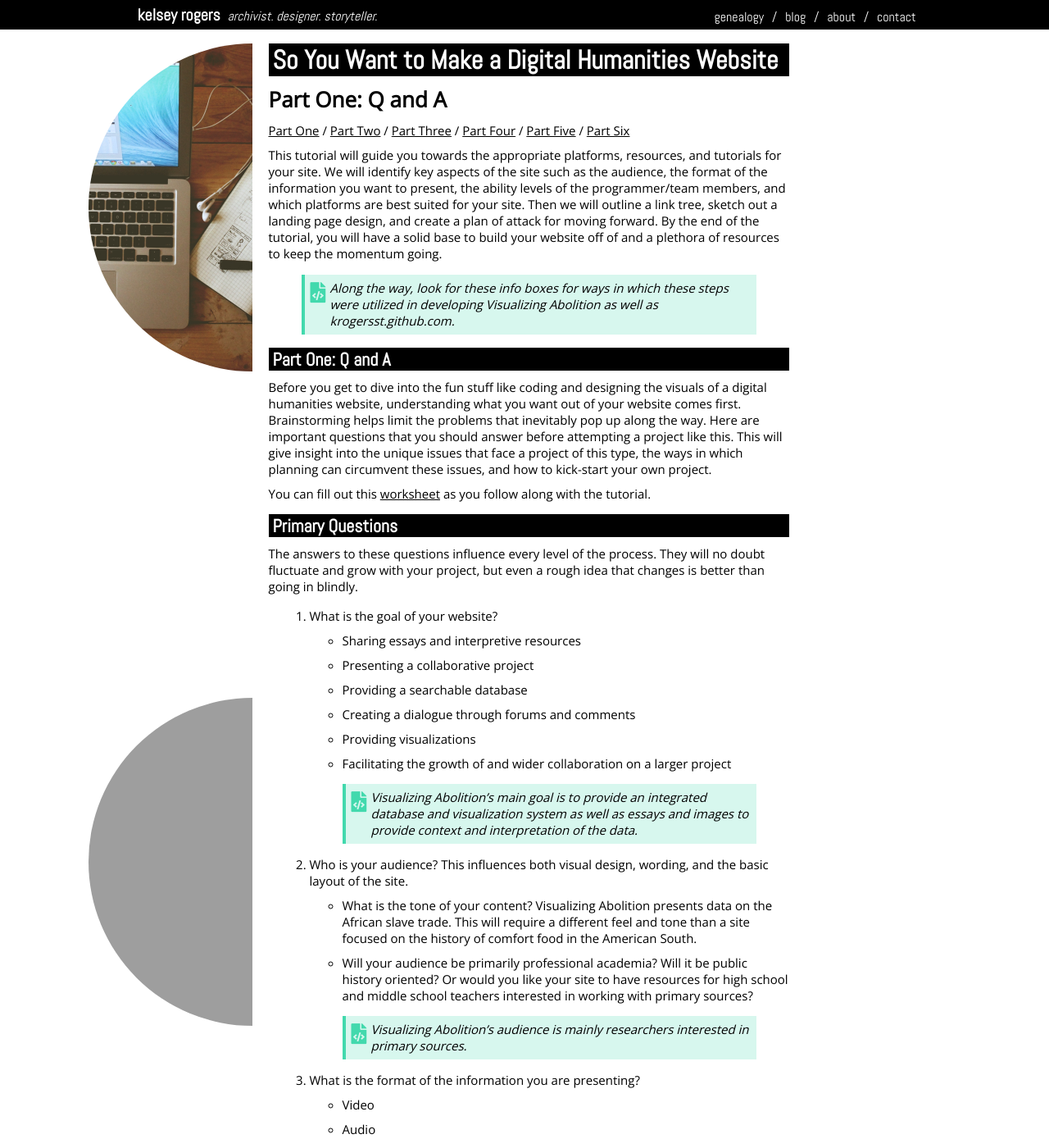
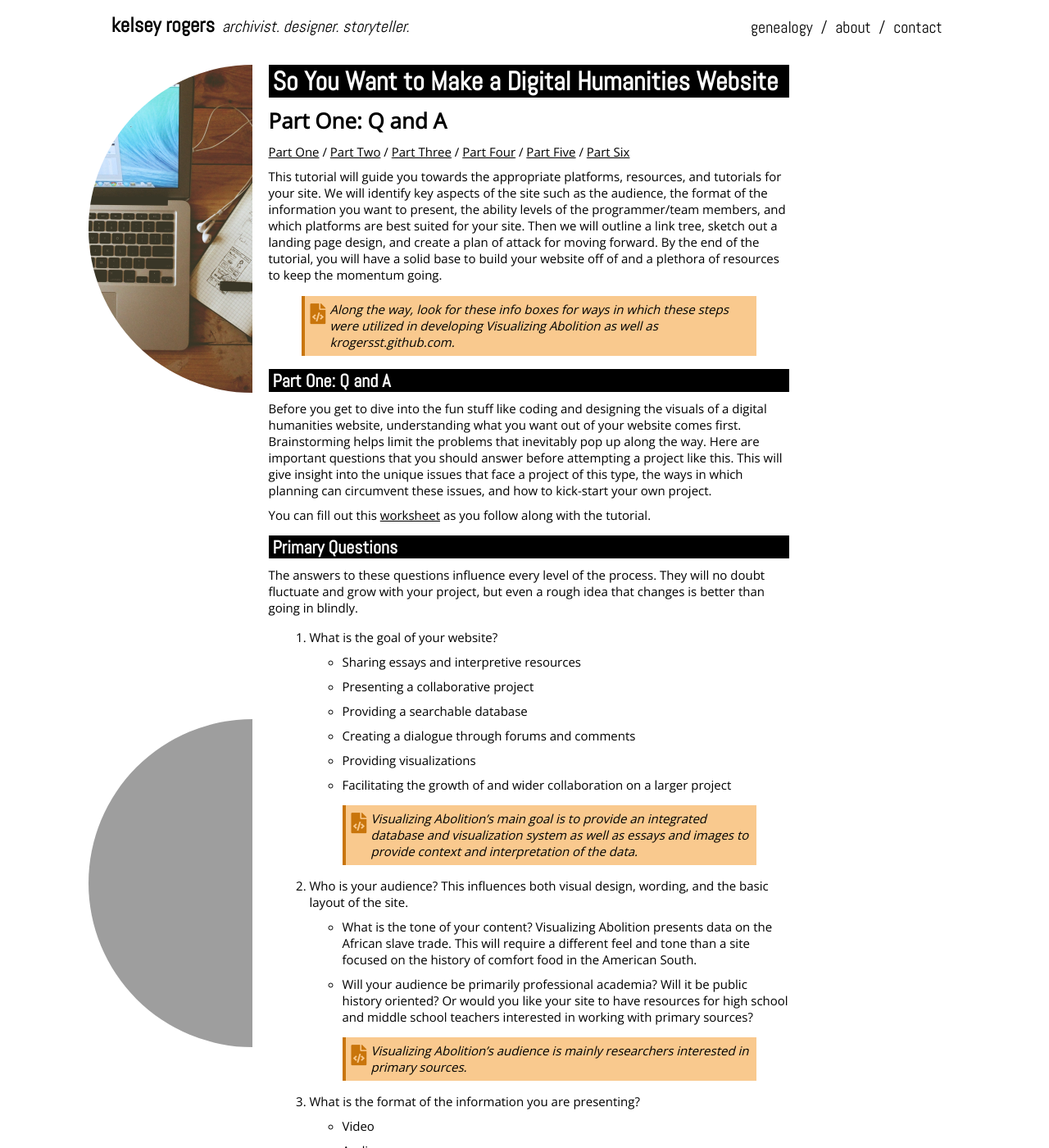
Before and after one commit to krogersst/krogersst.github.io, a Jekyll site: the page built from _posts/2018-02-23-digital-humanities-website.md, in a window 1280 px wide and 1400 px high. Shown: the whole window at 82% size. Built offline with Jekyll 4.4.1, drawn with Linux system fonts in a browser that asks for light colours; nearby versions of some CDN libraries.

Commit message:
Mass Update - Header and Cover

```diff
--- a/_includes/header.html
+++ b/_includes/header.html
@@ -11,8 +11,6 @@
     <div class="nav-links">
       <a href="{{ "/landgren-collins" | relative_url }}">genealogy</a>
       <div> / </div>
-      <a href="{{ "/blog" | relative_url }}">blog</a>
-      <div> / </div>
       <a href="{{ "/about/" | relative_url }}">about</a>
       <div> / </div>
       <a href="{{ "/contact/" | relative_url }}">contact</a>
--- a/_sass/kmr.scss
+++ b/_sass/kmr.scss
@@ -2,7 +2,7 @@
 
 // default colors
 
-$color-main: #97ead2;
+$color-main: #F5A745;
 $background-color: white;
 $header-color: #97ead2;
 $text-accent: white;
@@ -10,6 +10,7 @@
 $code-color: #f1efef;
 $blue: #003366;
 $black: black;
+$yellow: #F5A745;
 
 
 // default fonts
@@ -25,7 +26,7 @@
 $main-margin: 5px;
 $spacing-unit: 20px !default;
 $content-width:    1000px !default;
-$wrap-mini: 75%;
+$wrap-mini: 80%;
 
 // Import partials.
 
--- a/_sass/kmr/_header.scss
+++ b/_sass/kmr/_header.scss
@@ -4,7 +4,7 @@
 .site-header {
   z-index: 100;
     width: 100%;
-    background-color: $black;
+    background: white;
 }
 
 #nav-header {
@@ -15,8 +15,8 @@
     padding: {
       left: 15px;
       right: 0px;
-      top: 5px;
-      bottom: 5px;
+      top: 15px;
+      bottom: 15px;
     }
 }
 
@@ -24,17 +24,17 @@
   font-family: $Abel;
   div {
     display: inline-block;
-    color: white;
+    color: $black;
     padding-left: 5px;
     font-style: italic;
-    font-size: 16px;
+    font-size: 20px;
     }
   a {
-      color: white;
-      font-size: 20px;
+      color: $black;
+      font-size: 25px;
       font-weight: bold;
     &:visited {
-        color: white;
+        color: $black;
       }
     &:hover {
       text-decoration: underline;
@@ -48,14 +48,15 @@
   justify-content: space-between;
   align-self: flex-end;
   a {
-  color: white;
+  color: $black;
   padding-left: 10px;
   padding-right: 10px;
   font-family: $Abel;
-  font-size: 16px;
+  font-size: 20px;
   }
   div {
-    color: white;
+    color: $black;
     font-family: $Abel;
+    font-size: 20px;
   }
 }
--- a/_sass/kmr/_home.scss
+++ b/_sass/kmr/_home.scss
@@ -12,15 +12,20 @@
 
     h1 {
         font-family: $Abel;
+        //background: $yellow;
+        //color: white;
+        text-align: center;
+        margin-bottom: 40px;
+        padding: 5px;
     }
 
     .intro-box {
         display: flex;
         flex-wrap: wrap;
         align-items: center;
-        margin-bottom: 20px;
-        margin-top: 20px;
-        background: url("assets/images/akvarell_pattern2.png");
+        margin-bottom: 40px;
+        margin-top: 10px;
+        background: url("assets/images/toadstools.png");
         background-position: center;
         min-height: 400px;
     }
@@ -32,7 +37,7 @@
         align-items: center;
 
         .home-title {
-            background-color: $black;
+            background-color: $yellow;
             margin-left: -100px;
             padding: 5px 30px;
             margin-bottom: 10px;
@@ -57,20 +62,21 @@
     .portfolio-box {
 
         .link-header {
-            span {
-                background-color: $black;
-            }
+            //span {
+            //    background-color: $yellow;
+            //}
             font-size: 25px;
             font-family: $Abel;
-            color: white;
+            //color: white;
 
-            &:visited {
-                color: white;
-            }
+            //&:visited {
+            //    color: white;
+            //}
+            font-weight: bold;
         }
 
         .portfolio {
-            padding-bottom: 20px;
+            padding-bottom: 40px;
 
             .example {
                 display: flex;
@@ -95,8 +101,9 @@
                     margin-top: 5px;
 
                     span {
-                        background-color: $color-main;
-                        font-weight: bold;
+                        //background-color: $color-main;
+                        //font-weight: bold;
+                        font-style:italic;
                         font-family: $Abel;
                         font-size: 20px;
                     }
@@ -181,10 +188,6 @@
         justify-content: space-between;
     }
 
-    .section {
-        border-top: $black solid 5px;
-    }
-
     #about-box {
       margin-bottom: 20px;
       .about-desc {
@@ -201,6 +204,7 @@
 
     #blog {
       margin-bottom: 10px;
+      display: none;
     }
 
     .flex-blog {
--- a/about.html
+++ b/about.html
@@ -17,4 +17,6 @@
   <li><a href="https://fontawesome.com">Font Awesome</a> - icon set</li>
   <li><a href="http://plugins.imdanishiqbal.com/sticky-header">Sticky Header</a> - jQuery sticky header</li>
   <li>Hosted on <a href="https://github.com">Github</a></li>
+  <li>Cover Photo:<a href="https://flic.kr/p/e1oHP5">Biodiversity Heritage Library</a></li>
+  <li>Contact Photo:<a href="https://flic.kr/p/e1oEjb">Biodiversity Heritage Library</a></li>
 </ul>
```
Also changed, not shown: _layouts/home.html (+2 -6 lines), assets/images/toadstools.png (added), 1 other file.
